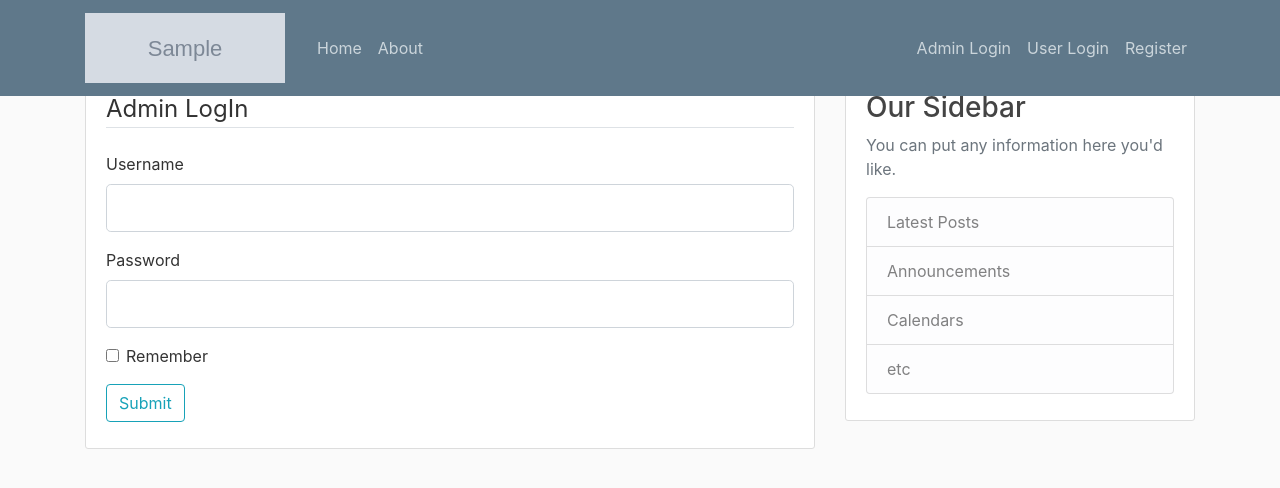
After one commit to Muskan1411/recommender-system, a Flask app: template app/flaskblog/templates/adminlogin.html in a window 1280 px wide. The commit adds this page. Shown: the top 488 px of the page. Run offline with Flask 2, Linux system fonts and the light colour scheme; the template is opened without the code that fills it: most values are stand-ins (such as "Sample title", 1, 10 or a date in 2020); grey boxes marked "Sample" are stand-in pictures; form fields are guessed from the names that the template uses; some libraries are stand-ins or nearby versions.

Commit message:
changes made

```diff
--- /dev/null
+++ b/app/flaskblog/templates/adminlogin.html
@@ -0,0 +1,44 @@
+{% extends "layout.html" %}
+{% block content %}
+    <div class="content-section">
+        <form method="POST" action="">
+            {{ form.hidden_tag() }}
+            <fieldset class="form-group">
+                <legend class="border-bottom mb-4">Admin LogIn</legend>
+                <div class="form-group">
+                    {{ form.username.label(class="form-control-label") }}
+                    {% if form.username.errors %}
+                        {{ form.username(class="form-control form-control-lg is-invalid") }}
+                        <div class="invalid-feedback">
+                            {% for error in form.username.errors %}
+                                <span>{{ error }}</span>
+                            {% endfor %}
+                        </div>
+                    {% else %}
+                        {{ form.username(class="form-control form-control-lg") }}
+                    {% endif %}
+                </div>
+                <div class="form-group">
+                    {{ form.password.label(class="form-control-label") }}
+                    {% if form.password.errors %}
+                        {{ form.password(class="form-control form-control-lg is-invalid") }}
+                        <div class="invalid-feedback">
+                            {% for error in form.password.errors %}
+                                <span>{{ error }}</span>
+                            {% endfor %}
+                        </div>
+                    {% else %}
+                        {{ form.password(class="form-control form-control-lg") }}
+                    {% endif %}
+                </div>
+                <div class="form-check">
+                    {{ form.remember(class="form-check-input") }}
+                    {{ form.remember.label(class="form-check-label") }}
+                </div>
+            </fieldset>
+            <div class="form-group">
+                {{ form.submit(class="btn btn-outline-info") }}
+            </div>
+        </form>
+    </div>
+{% endblock content %}
--- a/app/flaskblog/templates/layout.html
+++ b/app/flaskblog/templates/layout.html
@@ -31,11 +31,15 @@
             </div>
             <!-- Navbar Right Side -->
             <div class="navbar-nav">
-              {% if current_user.is_authenticated %}
+              {% if session.get('logged_in') %}
+                <a class="nav-item nav-link" href="{{ url_for('addplace') }}">Add Tourist Places</a>
+                <a class="nav-item nav-link" href="{{ url_for('logout') }}">Logout</a>
+              {% elif current_user.is_authenticated %}
                 <a class="nav-item nav-link" href="{{ url_for('account') }}">Tourist Places</a>
-                <a class="nav-item nav-link" href="{{ url_for('logout') }}">Login</a>
+                <a class="nav-item nav-link" href="{{ url_for('logout') }}">Logout</a>
               {% else %}
-                <a class="nav-item nav-link" href="{{ url_for('login') }}">Login</a>
+                <a class="nav-item nav-link" href="{{ url_for('adminlogin') }}">Admin Login</a>
+                <a class="nav-item nav-link" href="{{ url_for('login') }}">User Login</a>
                 <a class="nav-item nav-link" href="{{ url_for('register') }}">Register</a>
               {% endif %}
             </div>
```
Also changed, not shown: app/flaskblog/forms.py (+18 -1 lines), app/flaskblog/models.py (+13 -0 lines), app/flaskblog/route.py (+52 -19 lines), app/flaskblog/templates/home.html (+11 -7 lines).
